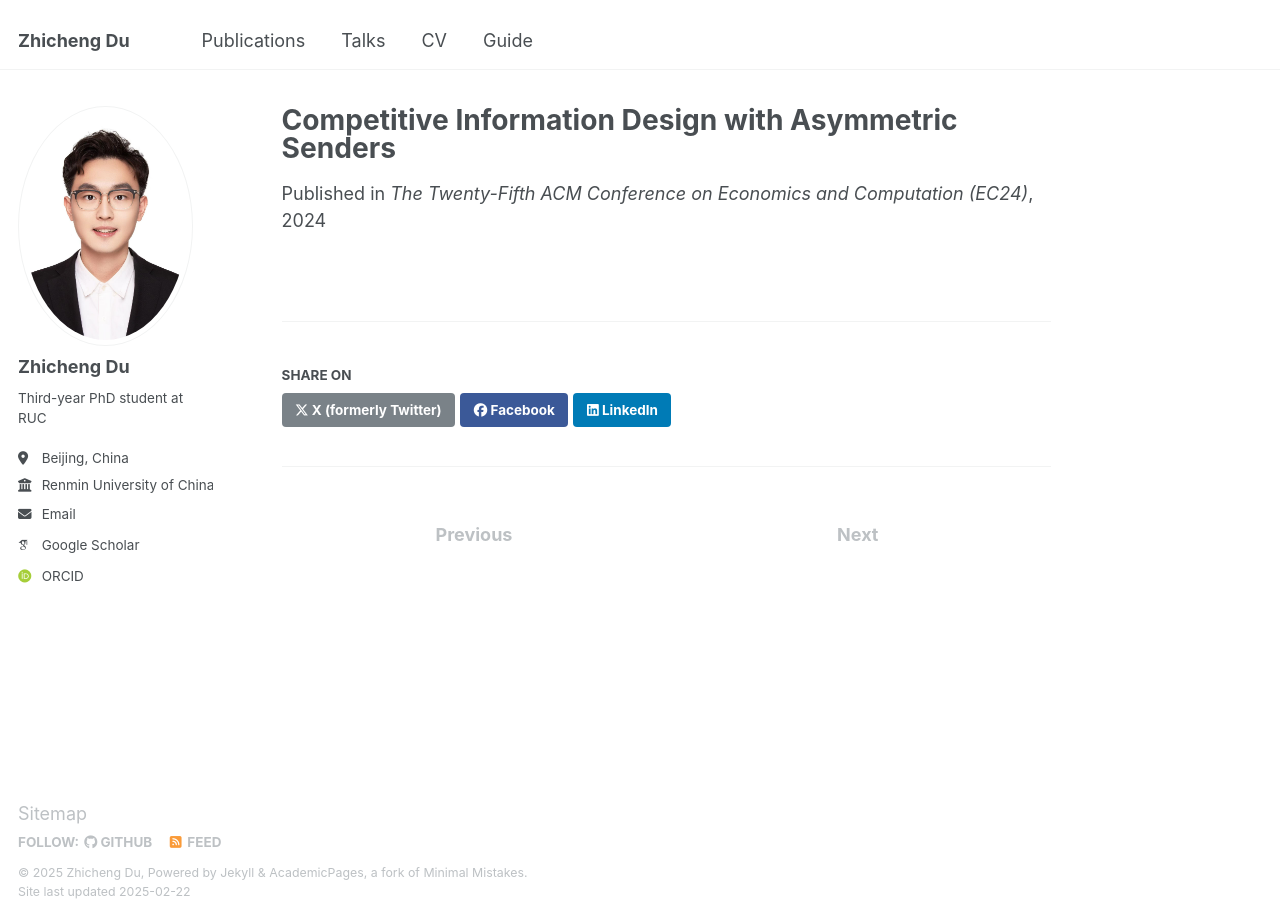
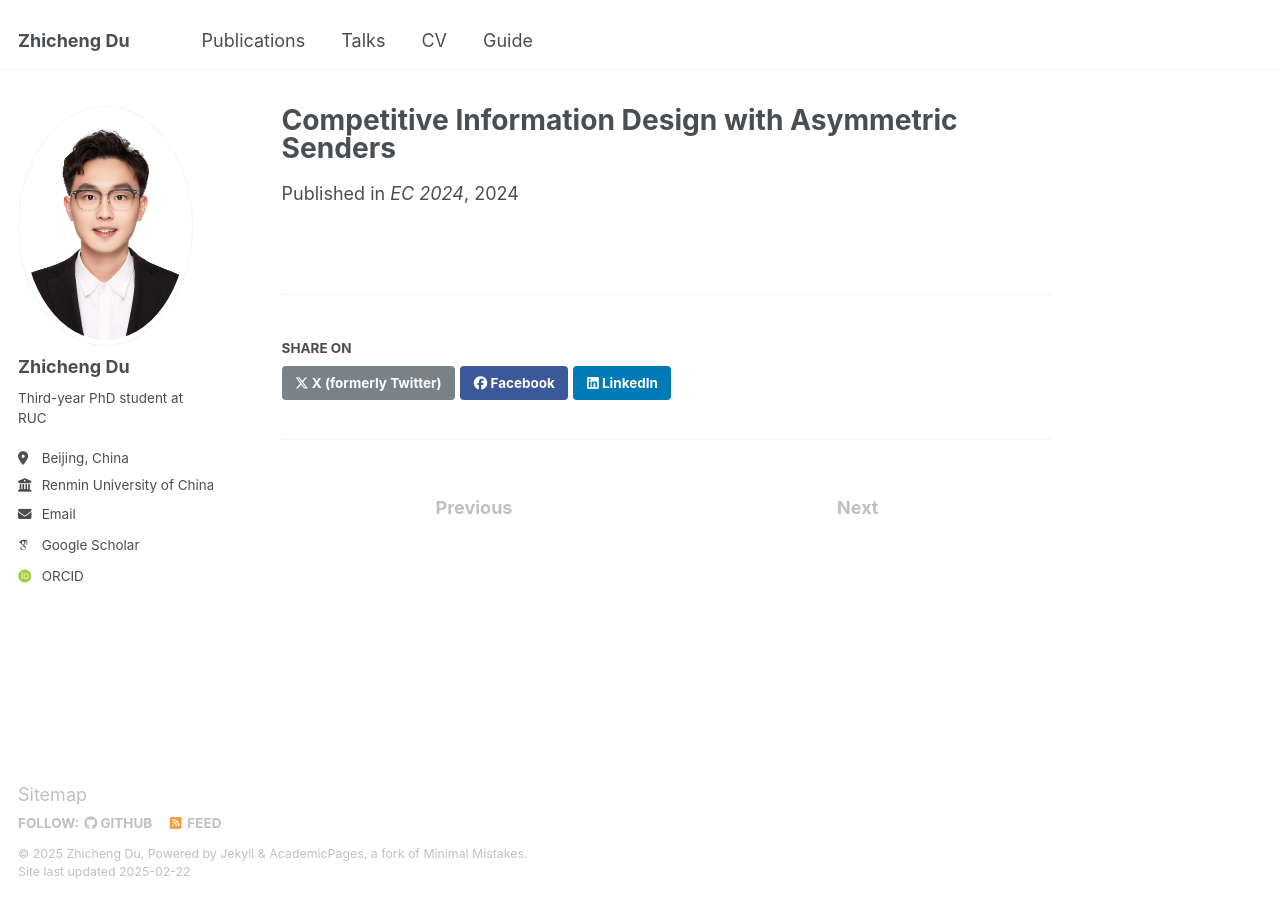
Before and after one commit to DUABC/zhichengdu, a Jekyll site: the page built from _publications/2024-05-25.md, in a window 1280 px wide. Built offline with Jekyll 4.4.1, drawn with Linux system fonts in a browser that asks for light colours; some web fonts are replaced.

Commit message:
Update 2024-05-25.md

```diff
--- a/_publications/2024-05-25.md
+++ b/_publications/2024-05-25.md
@@ -3,8 +3,8 @@ title: "Competitive Information Design with Asymmetric Senders"
 collection: publications
 category: manuscripts
 permalink: https://papers.ssrn.com/abstract=4861024
-excerpt: '**Zhicheng Du**, Wei Tang, Zihe Wang, Shuo Zhang'
+excerpt: '(alpha-beta) **Zhicheng Du**, Wei Tang, Zihe Wang, Shuo Zhang'
 date: '2024-05-01'
-venue: 'The Twenty-Fifth ACM Conference on Economics and Computation (EC24)'
+venue: 'EC 2024'
 paperurl: 'https://papers.ssrn.com/abstract=4861024'
 ---
```
